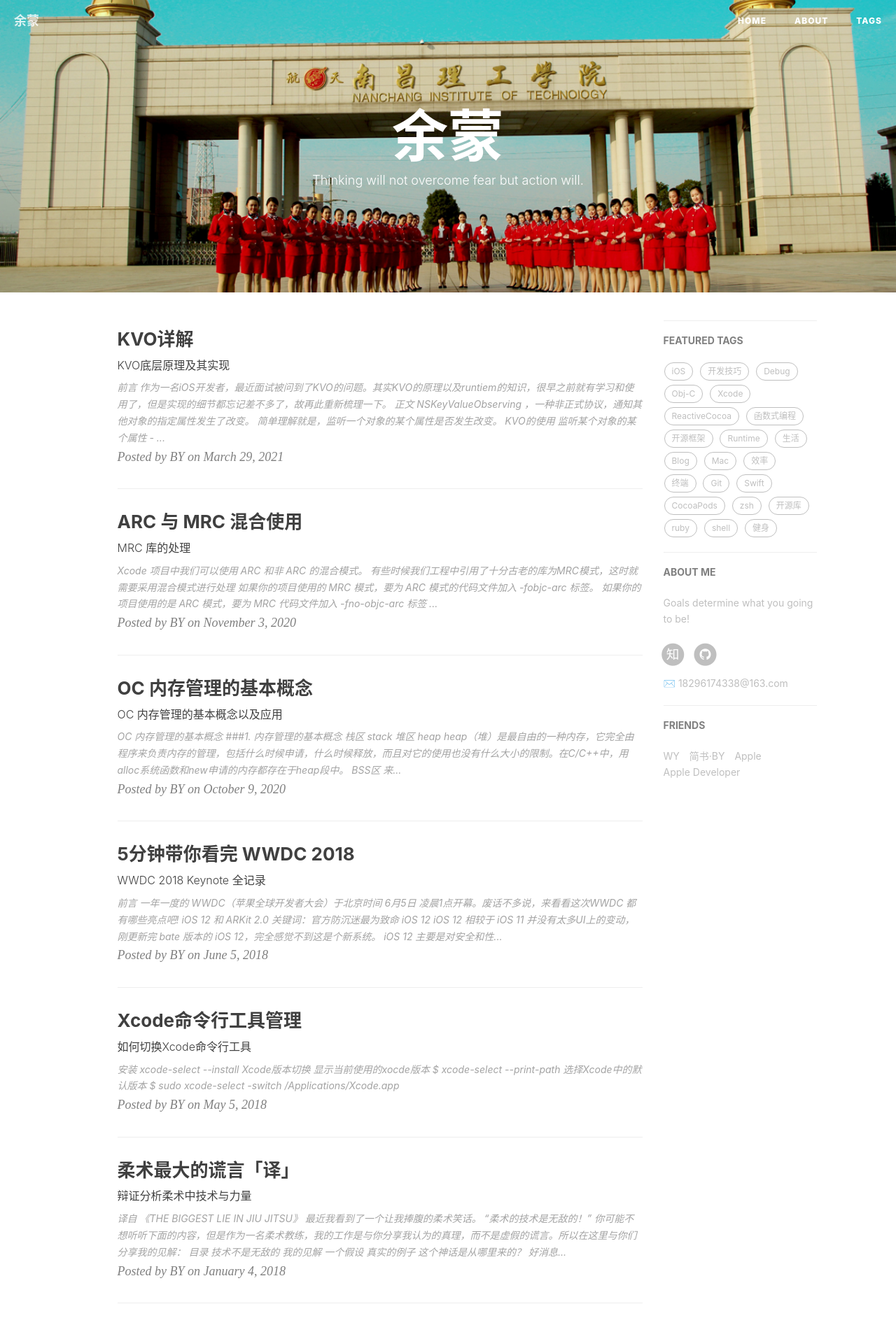
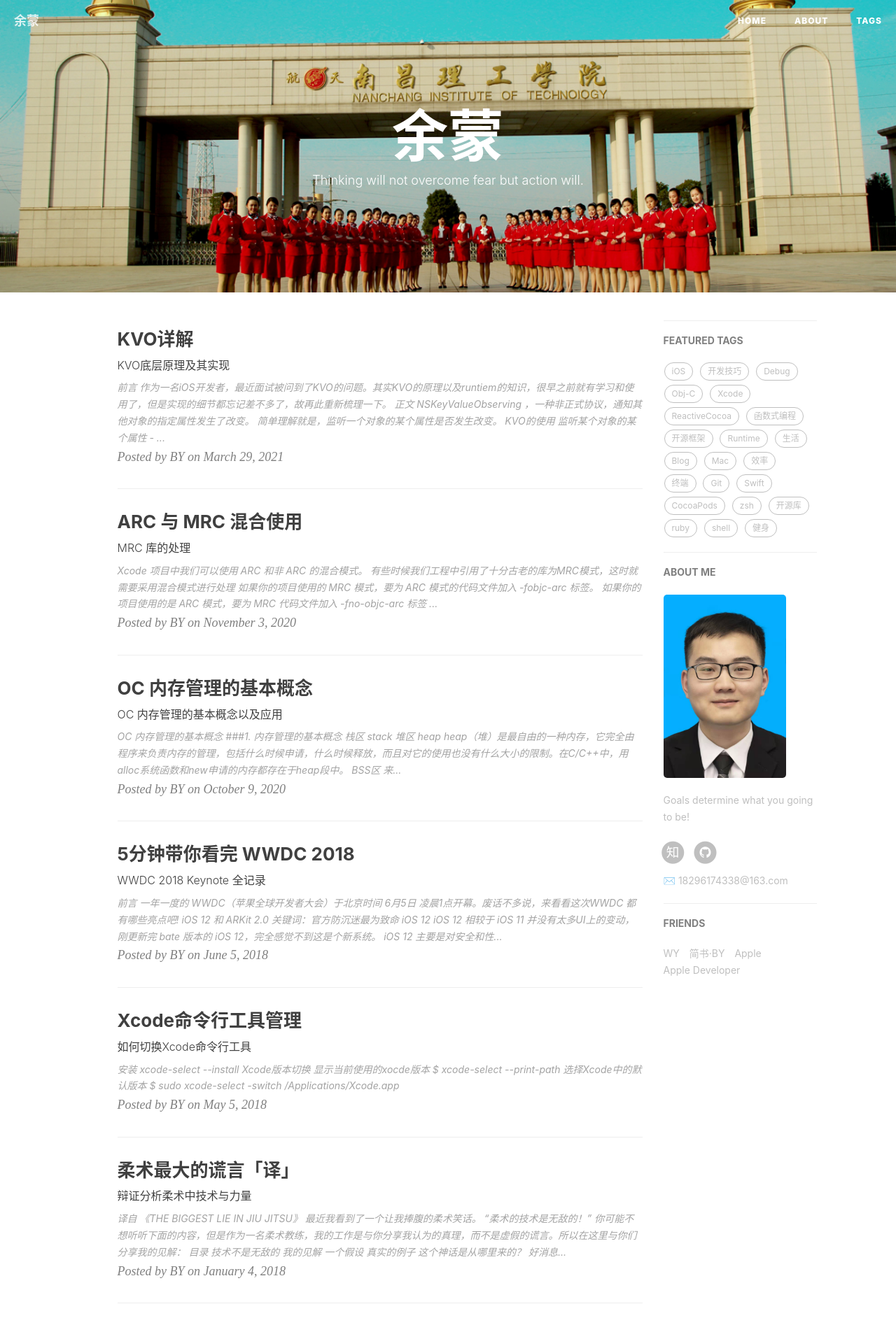
Before and after one commit to YuMeng-nut/YuMeng-nut.github.io, a Jekyll site: the page built from index.html, in a window 1280 px wide. Shown: the top 1894 px of the page at 70% size. Built offline with Jekyll 4.4.1, drawn with Linux system fonts in a browser that asks for light colours; nearby versions of some CDN libraries; the list of posts is cut into pages by our own code; comment, search, counter and statistics services are not loaded.

Commit message:
Update _config.yml

```diff
--- a/_config.yml
+++ b/_config.yml
@@ -12,7 +12,7 @@
 # Sidebar settings
 sidebar: true                           # whether or not using Sidebar.
 sidebar-about-description: "Goals determine what you going to be!"
-sidebar-avatar:       # use absolute URL, seeing it's used in both `/` and `/about/`
+sidebar-avatar: /img/QQ图片20241022094245.png      # use absolute URL, seeing it's used in both `/` and `/about/`
 
 
 
```
